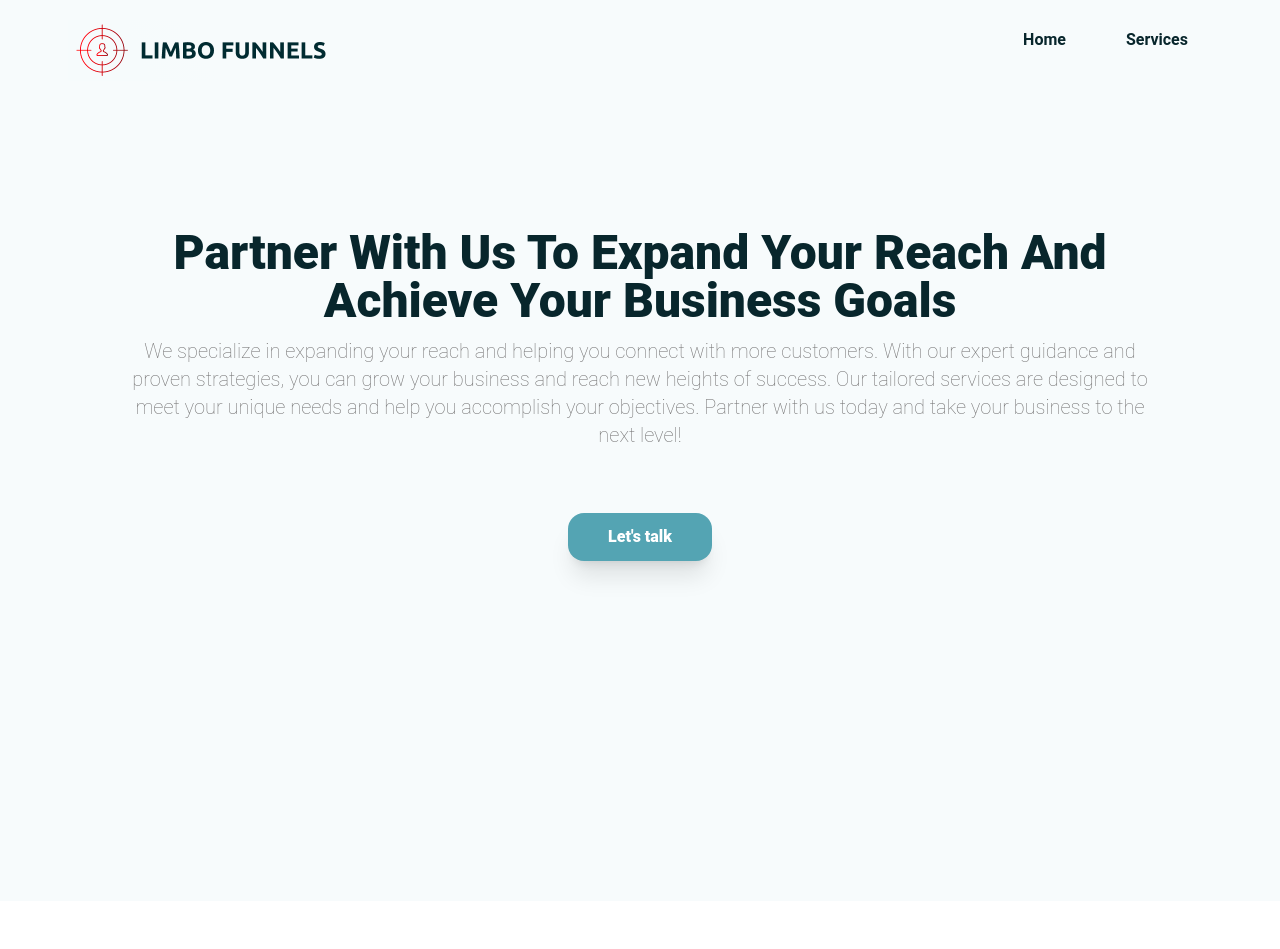
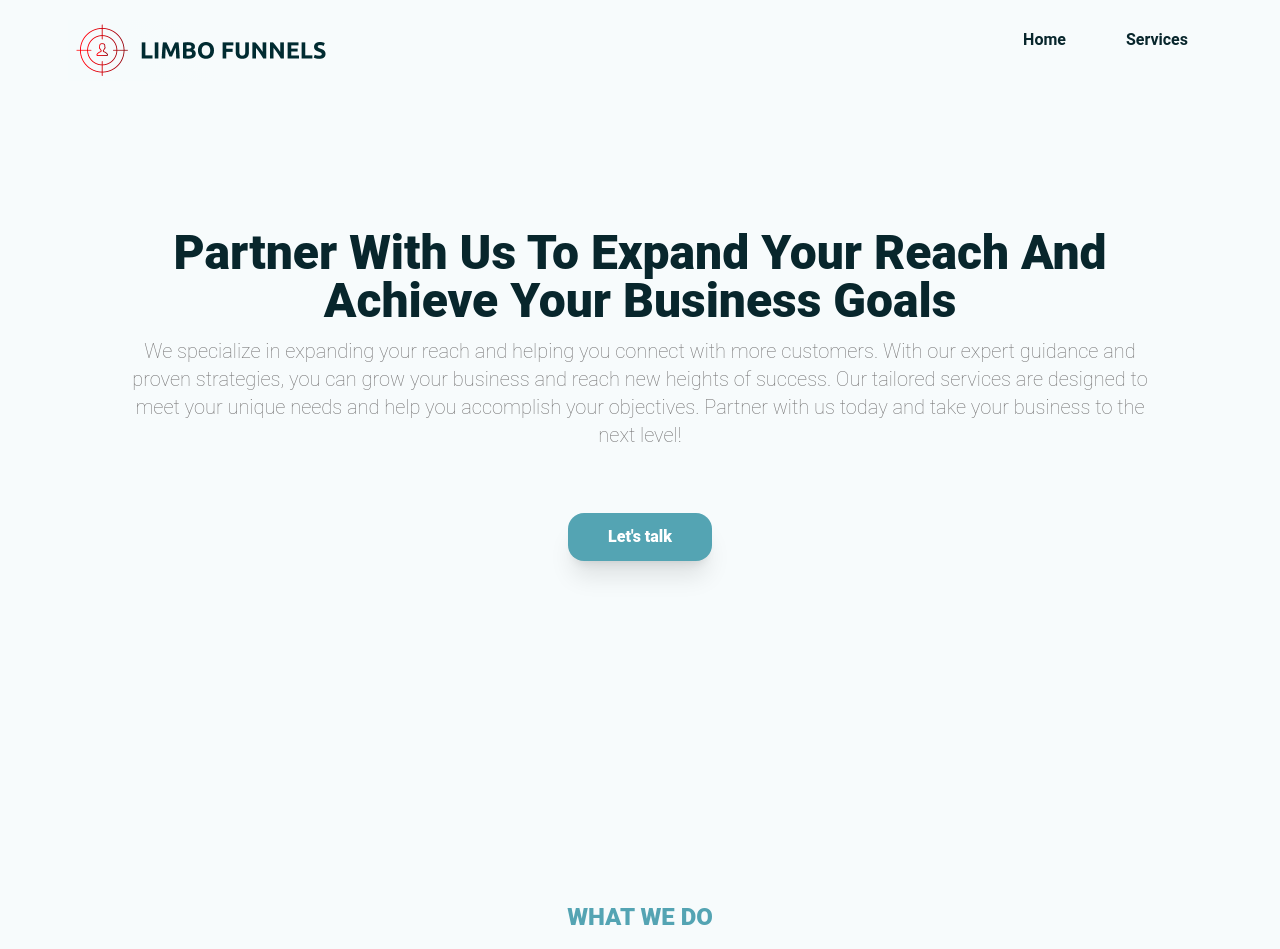
Before and after one commit to Abdullahi-design/hudsuller-landing-page, a Next.js app: page / in a window 1280 px wide. Shown: the top 949 px of the page. Before the commit the page ends 901 px from the top, so only its background shows below. Built offline with nearby package versions, Linux system fonts and the light colour scheme.

Commit message:
removed bg -what we do section

```diff
--- a/pages/index.tsx
+++ b/pages/index.tsx
@@ -4,10 +4,11 @@ import Image from 'next/image'
 import HomeHero from '../components/HomeHero'
 import Nav from '../components/Nav'
 import Footer from '../components/Footer'
+import WhatWeDo from '../components/WhatWeDo'
 
 const Home: NextPage = () => {
   return (
-    <div className={`min-h-screen bg-background text-text-secondary items-center justify-center`}>
+    <div className={`min-h-screen text-text-secondary items-center justify-center`}>
       <Head>
         <title>Limbo Funnles</title>
         <meta name="description" content="Generated by Limbo Funnles" />
@@ -18,6 +19,8 @@ const Home: NextPage = () => {
 
       <HomeHero/>
 
+      <WhatWeDo/>
+
     </div>
   )
 }
```
